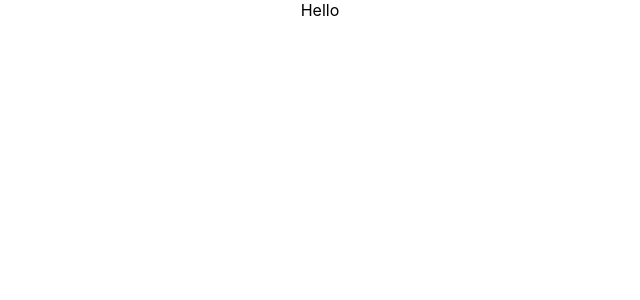
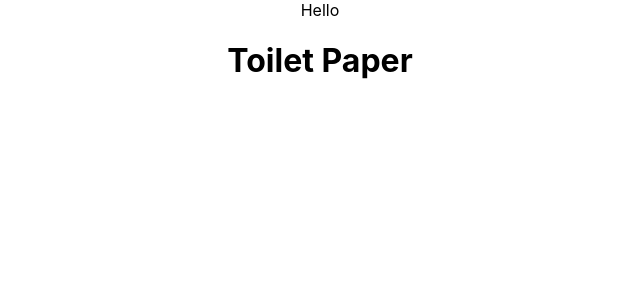
Before and after one commit to Amandine-d/projects-react, a React (Create React App) app: page / in a window 1280 px wide. Shown: the top 300 px of the page, without its empty margins (320-960 px from the left). Built offline with nearby package versions, Linux system fonts and the light colour scheme.

Commit message:
Create Expenses component

```diff
--- a/src/ExpensesProject/AppExpenses.js
+++ b/src/ExpensesProject/AppExpenses.js
@@ -1,4 +1,5 @@
 import React from 'react';
+import Expenses from './Expenses/Expenses';
 
 const AppExpenses = () => {
   const expenses = [
@@ -25,7 +26,7 @@ const AppExpenses = () => {
 
   return (
     <div>
-      Hello
+      <Expenses items={expenses} />
     </div>
   );
 }
--- /dev/null
+++ b/src/ExpensesProject/Expenses/Expenses.js
@@ -0,0 +1,12 @@
+import React from "react";
+
+const Expenses = (props) => {
+  return (
+    <div>
+      Hello
+      <h1>{props.items[0].title}</h1>
+    </div>
+  )
+}
+
+export default Expenses;
```
